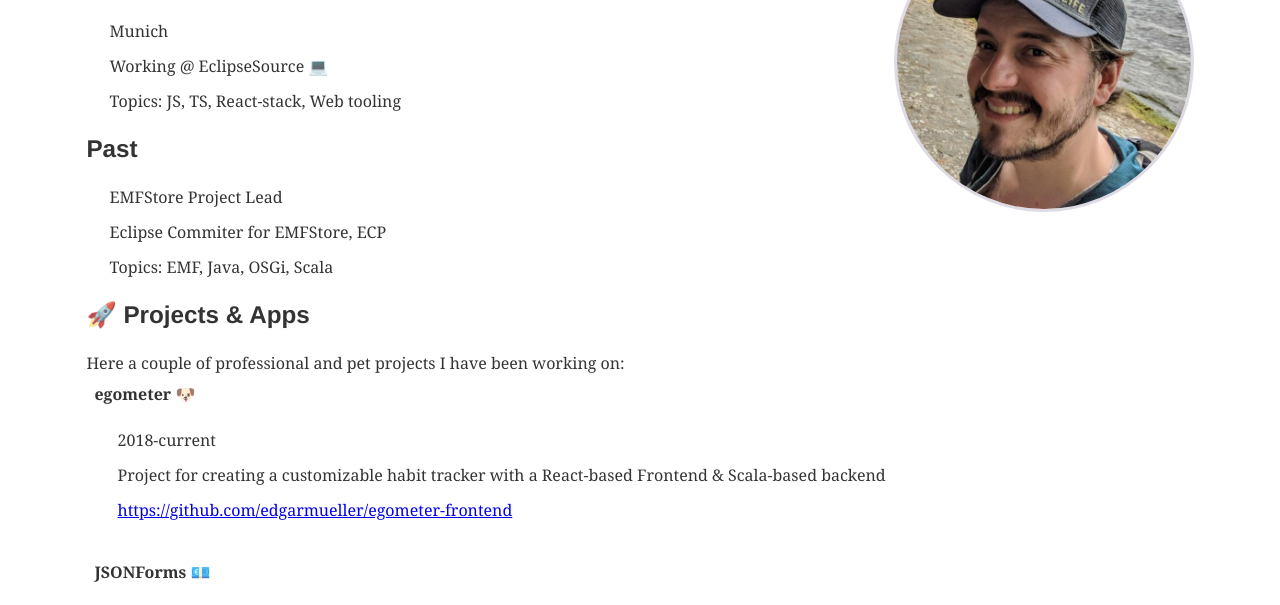
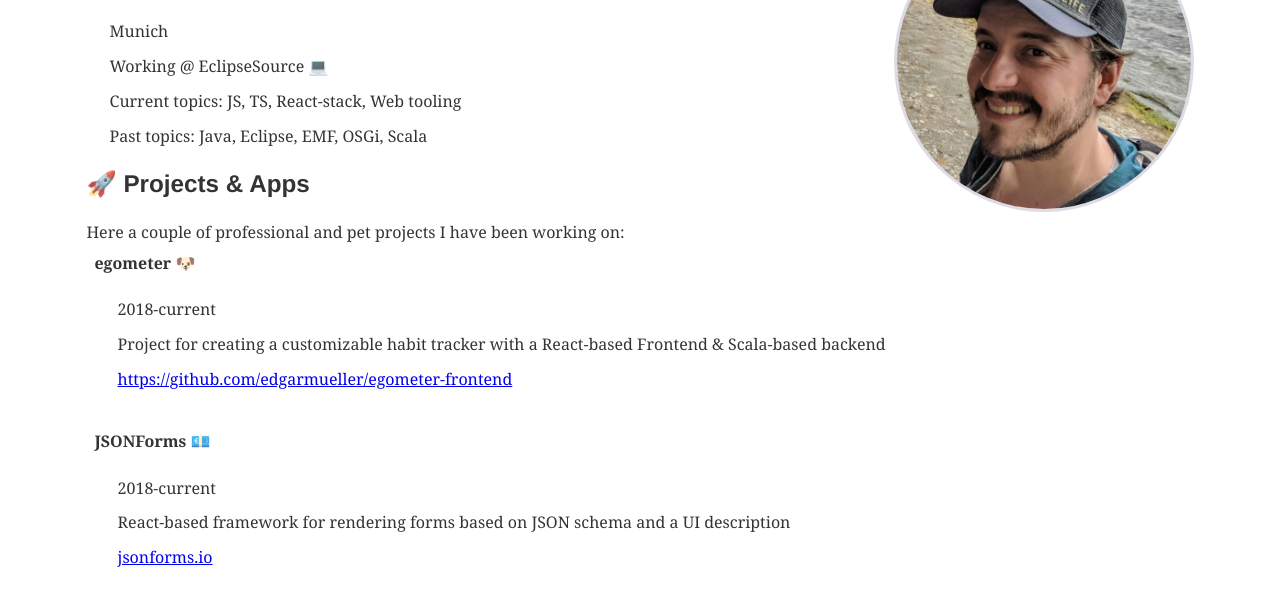
Before and after one commit to edgarmueller/about, a Gatsby site: page / in a window 1280 px wide. Shown: the part 104-709 px from the top of the page. Built offline with nearby package versions, Linux system fonts and the light colour scheme; Gatsby itself is replaced by a stand-in of ours; some packages are replaced by stand-ins of ours.

Commit message:
Update About

```diff
--- a/src/components/About.js
+++ b/src/components/About.js
@@ -4,18 +4,12 @@ const noListStyle = { listStyle: 'none' }
 
 const About = () => (
   <div>
-    <h2>👉 Current status</h2>
+    <h2><span role="img" aria-label="current status">👉</span> Current status</h2>
     <ul style={noListStyle}>
-      <li>Munich  </li>
-      <li>Working @ EclipseSource 💻</li>
-      <li>Topics: JS, TS, React-stack, Web tooling</li>
-    </ul>
-
-    <h2>Past</h2>
-    <ul style={noListStyle}>
-      <li>EMFStore Project Lead</li>
-      <li>Eclipse Commiter for EMFStore, ECP</li>
-      <li>Topics: EMF, Java, OSGi, Scala</li>
+      <li>Munich </li>
+      <li>Working @ EclipseSource <span role="img" aria-label="programming">💻</span></li>
+      <li>Current topics: JS, TS, React-stack, Web tooling</li>
+      <li>Past topics: Java, Eclipse, EMF, OSGi, Scala</li>
     </ul>
   </div>
 );
```
